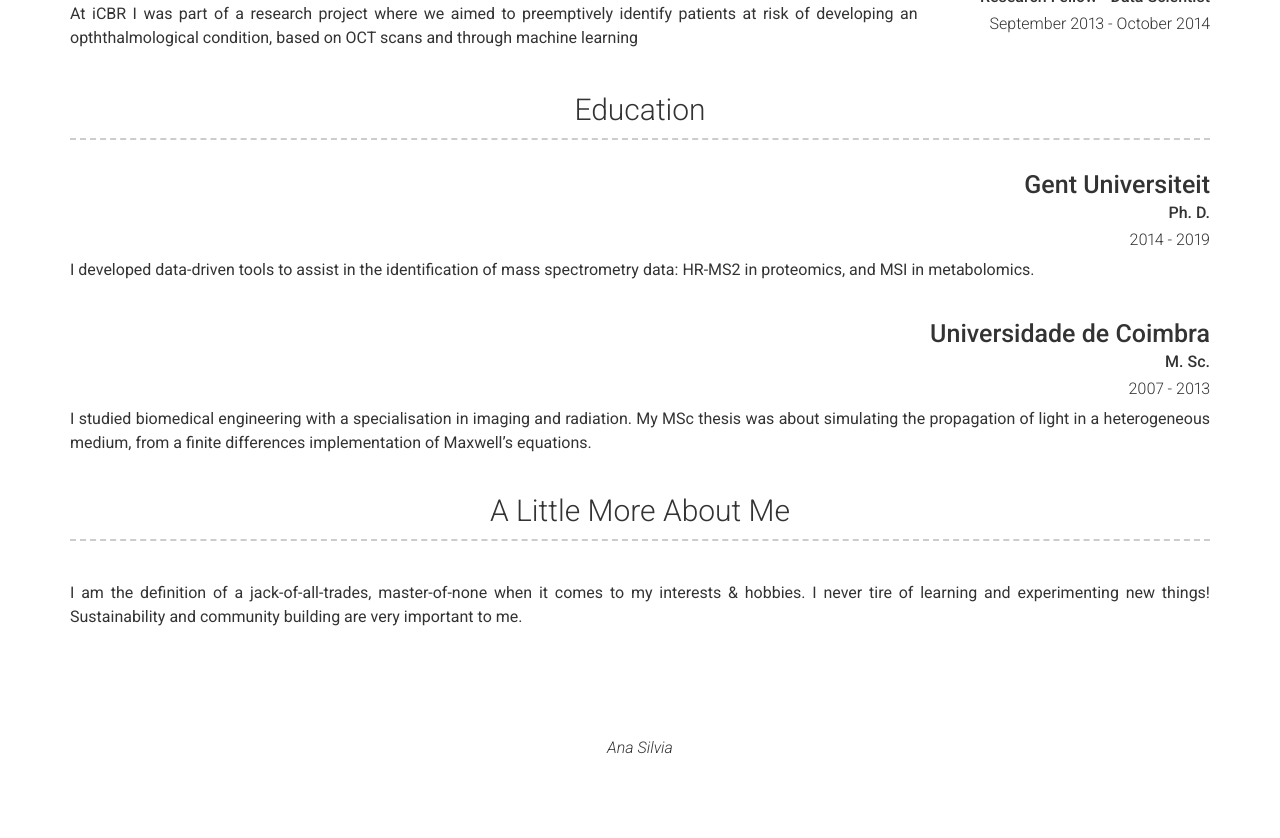
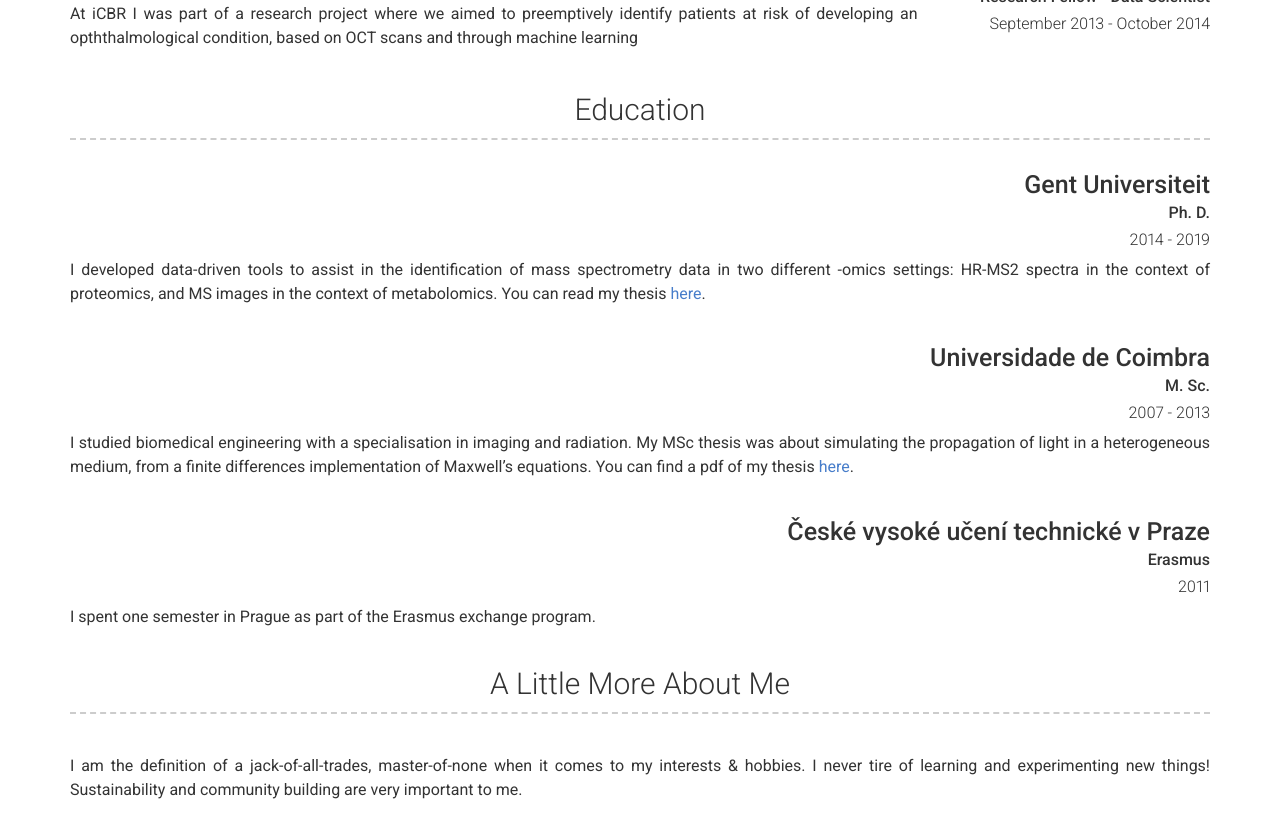
Before and after one commit to a-silvia/a-silvia.github.io, a Jekyll site: the page built from index.md, in a window 1280 px wide and 900 px high, scrolled down 949 px. Shown: the top 838 px of the window. Built offline with Jekyll 4.4.1, drawn with Linux system fonts in a browser that asks for light colours; nearby versions of some CDN libraries; before the commit the page ends 1717 px from its top, so only the background shows below that.

Commit message:
added links and small tweaks

```diff
--- a/_config.yml
+++ b/_config.yml
@@ -80,7 +80,10 @@
         caption: 2014 -  2019
         description: |
           I developed data-driven tools to assist in the identification of
-          mass spectrometry data: HR-MS2 in proteomics, and MSI in metabolomics.
+          mass spectrometry data in two different -omics settings: HR-MS2
+          spectra in the context of proteomics, and MS images in the context of
+           metabolomics. You can read my thesis [here](https://www.linkedin.com/in/anasilviacsilva/overlay/1557925045290/single-media-viewer/?type=DOCUMENT&profileId=ACoAAAXRp8kBXs56rcPWZZyOfUydq-RbIz5Xz38).
+
       - layout: top-right
         title: Universidade de Coimbra
         sub_title: M. Sc.
@@ -89,7 +92,15 @@
           I studied biomedical engineering with a specialisation in imaging and
           radiation. My MSc thesis was about simulating the propagation of light
            in a heterogeneous medium, from a finite differences implementation
-           of Maxwell's equations.
+           of Maxwell's equations. You can find a pdf of my thesis
+           [here](https://estudogeral.sib.uc.pt/handle/10316/26779).
+      - layout: top-right
+        title: České vysoké učení technické v Praze
+        sub_title: Erasmus
+        caption: 2011
+        description: |
+          I spent one semester in Prague as part of the Erasmus exchange
+          program.
   - title: A Little More About Me
     layout: text
     content: |
```
